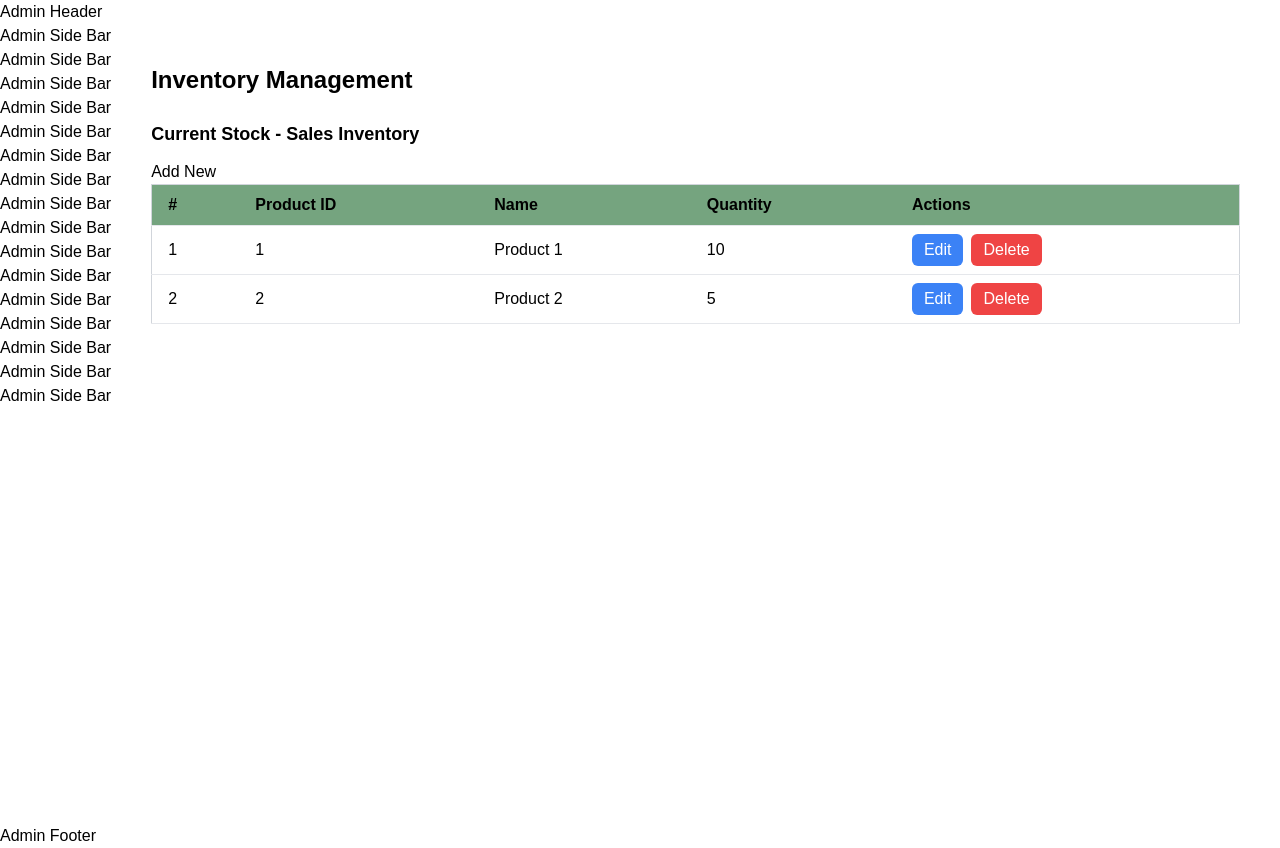
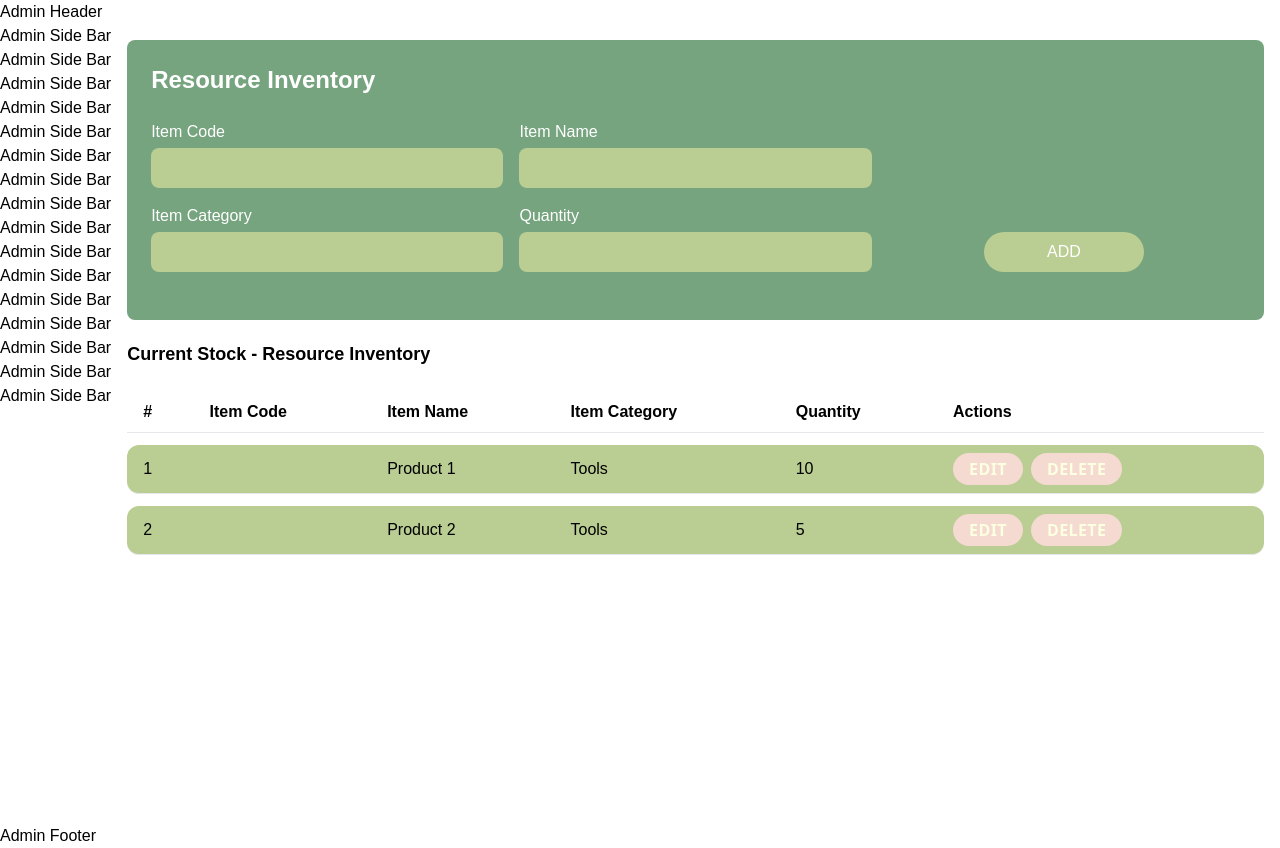
Before and after one commit to rdarshan927/itp-frontend, a React (Create React App) app: page /manageinventory in a window 1280 px wide. Built offline with nearby package versions, Linux system fonts and the light colour scheme.

Commit message:
Resucrce inventory page

```diff
--- /dev/null
+++ b/src/pages/admin/ManageInventory/EditResourceItemModal.js
@@ -0,0 +1,65 @@
+import React from "react";
+
+const EditResourceItemModal = ({ editData, setEditData, handleModalSave, setIsModalOpen }) => {
+  const handleModalChange = (e) => {
+    const { name, value } = e.target;
+    setEditData({
+      ...editData,
+      [name]: value,
+    });
+  };
+
+  return (
+    <div className="fixed inset-0 flex items-center justify-center bg-black bg-opacity-50">
+      <div className="bg-white p-6 rounded-lg shadow-lg w-96">
+        <h2 className="text-2xl font-bold mb-4">Edit Item</h2>
+        <div className="mb-4">
+          <label className="block mb-1">Item Name</label>
+          <input
+            type="text"
+            name="name"
+            value={editData.name}
+            onChange={handleModalChange}
+            className="w-full px-3 py-2 rounded-lg border border-gray-300"
+          />
+        </div>
+        <div className="mb-4">
+          <label className="block mb-1">Item Category</label>
+          <input
+            type="text"
+            name="category"
+            value={editData.category}
+            onChange={handleModalChange}
+            className="w-full px-3 py-2 rounded-lg border border-gray-300"
+          />
+        </div>
+        <div className="mb-4">
+          <label className="block mb-1">Quantity</label>
+          <input
+            type="number"
+            name="quantity"
+            value={editData.quantity}
+            onChange={handleModalChange}
+            className="w-full px-3 py-2 rounded-lg border border-gray-300"
+          />
+        </div>
+        <div className="flex justify-end">
+          <button
+            onClick={() => setIsModalOpen(false)}
+            className="bg-red-500 text-white px-4 py-2 rounded-lg mr-2"
+          >
+            Cancel
+          </button>
+          <button
+            onClick={handleModalSave}
+            className="bg-blue-500 text-white px-4 py-2 rounded-lg"
+          >
+            Save
+          </button>
+        </div>
+      </div>
+    </div>
+  );
+};
+
+export default EditResourceItemModal;
--- a/src/pages/admin/ManageInventory/ManageInventory.js
+++ b/src/pages/admin/ManageInventory/ManageInventory.js
@@ -1,62 +1,197 @@
+// ManageInventory.js
+
 import React, { useState } from "react";
+import EditResourceItemModal from "./EditResourceItemModal";
 
 const ManageInventory = () => {
   const [inventory, setInventory] = useState([
-    { productID: 1, name: "Product 1", quantity: 10 },
-    { productID: 2, name: "Product 2", quantity: 5 },
-    // Add more products as needed
+    { productID: 1, name: "Product 1", category: "Tools", quantity: 10 },
+    { productID: 2, name: "Product 2", category: "Tools", quantity: 5 },
   ]);
 
+  const [formData, setFormData] = useState({
+    itemCode: "",
+    itemName: "",
+    itemCategory: "",
+    quantity: "",
+  });
+
+  const [errors, setErrors] = useState({});
+  const [isModalOpen, setIsModalOpen] = useState(false); // State to control modal visibility
+  const [currentEditIndex, setCurrentEditIndex] = useState(null); // State to track which item is being edited
+  const [editData, setEditData] = useState({ name: "", category: "", quantity: "" }); // State for editing form data
+
+  const handleChange = (e) => {
+    const { name, value } = e.target;
+    setFormData({
+      ...formData,
+      [name]: value,
+    });
+  };
+
+  const validateForm = () => {
+    let formErrors = {};
+    if (!formData.itemCode) formErrors.itemCode = "Item Code is required";
+    if (!formData.itemName) formErrors.itemName = "Item Name is required";
+    if (!formData.itemCategory)
+      formErrors.itemCategory = "Item Category is required";
+    if (!formData.quantity || isNaN(formData.quantity))
+      formErrors.quantity = "Quantity must be a number";
+    return formErrors;
+  };
+
+  const handleAdd = (e) => {
+    e.preventDefault();
+    const formErrors = validateForm();
+    if (Object.keys(formErrors).length === 0) {
+      setInventory([
+        ...inventory,
+        {
+          productID: inventory.length + 1,
+          name: formData.itemName,
+          category: formData.itemCategory,
+          quantity: parseInt(formData.quantity),
+        },
+      ]);
+      setFormData({
+        itemCode: "",
+        itemName: "",
+        itemCategory: "",
+        quantity: "",
+      });
+      setErrors({});
+    } else {
+      setErrors(formErrors);
+    }
+  };
+
   const handleEdit = (index) => {
-    // Handle edit functionality here
-    console.log("Edit item at index:", index);
+    setCurrentEditIndex(index);
+    setEditData(inventory[index]);
+    setIsModalOpen(true); // Open modal
   };
 
   const handleDelete = (index) => {
-    // Handle delete functionality here
     setInventory(inventory.filter((_, i) => i !== index));
   };
 
+  const handleModalSave = () => {
+    const updatedInventory = [...inventory];
+    updatedInventory[currentEditIndex] = editData;
+    setInventory(updatedInventory);
+    setIsModalOpen(false); // Close modal
+  };
+
   return (
-    <div className="p-6">
-      <div className="text-2xl font-semibold mb-6">Inventory Management</div>
-
-      <div className="display-flex justify-content-space-between">
-        <div className="text-lg font-semibold mb-3">
-          Current Stock - Sales Inventory
+    <div>
+      <div className="p-6 bg-darkG text-white rounded-lg">
+        <div>
+          <div className="text-2xl font-semibold mb-6">Resource Inventory</div>
+          <form onSubmit={handleAdd} className="grid grid-cols-3 gap-4 mb-6">
+            <div>
+              <label className="block mb-1">Item Code</label>
+              <input
+                type="text"
+                name="itemCode"
+                value={formData.itemCode}
+                onChange={handleChange}
+                className="w-full px-3 py-2 rounded-lg bg-lightG text-black"
+              />
+              {errors.itemCode && (
+                <p className="text-red-500 text-sm">{errors.itemCode}</p>
+              )}
+            </div>
+            <div>
+              <label className="block mb-1">Item Name</label>
+              <input
+                type="text"
+                name="itemName"
+                value={formData.itemName}
+                onChange={handleChange}
+                className="w-full px-3 py-2 rounded-lg bg-lightG text-black"
+              />
+              {errors.itemName && (
+                <p className="text-red-500 text-sm">{errors.itemName}</p>
+              )}
+            </div>
+            <div></div>
+            <div>
+              <label className="block mb-1">Item Category</label>
+              <input
+                type="text"
+                name="itemCategory"
+                value={formData.itemCategory}
+                onChange={handleChange}
+                className="w-full px-3 py-2 rounded-lg bg-lightG text-black"
+              />
+              {errors.itemCategory && (
+                <p className="text-red-500 text-sm">{errors.itemCategory}</p>
+              )}
+            </div>
+            <div>
+              <label className="block mb-1">Quantity</label>
+              <input
+                type="number"
+                name="quantity"
+                value={formData.quantity}
+                onChange={handleChange}
+                className="w-full px-3 py-2 rounded-lg bg-lightG text-black"
+              />
+              {errors.quantity && (
+                <p className="text-red-500 text-sm">{errors.quantity}</p>
+              )}
+            </div>
+            <div className="flex justify-center items-end">
+              <button
+                type="submit"
+                className="col-span-2 bg-lightG text-white px-4 py-2 rounded-3xl w-40 hover:bg-[#a3c5aa] transition"
+              >
+                ADD
+              </button>
+            </div>
+          </form>
         </div>
-        <button>Add New</button>
+      </div>
+      <div className="text-lg font-semibold mb-3 mt-5">
+        Current Stock - Resource Inventory
       </div>
       <div className="overflow-x-auto">
-        <table className="min-w-full bg-white dark:bg-zinc-800 border border-gray-300 rounded">
+        <table className="min-w-full border-separate border-spacing-y-3">
           <thead>
-            <tr className="bg-[#75A47F] text-left">
+            <tr className="text-left">
               <th className="px-4 py-2 border-b">#</th>
-              <th className="px-4 py-2 border-b">Product ID</th>
-              <th className="px-4 py-2 border-b">Name</th>
+              <th className="px-4 py-2 border-b">Item Code</th>
+              <th className="px-4 py-2 border-b">Item Name</th>
+              <th className="px-4 py-2 border-b">Item Category</th>
               <th className="px-4 py-2 border-b">Quantity</th>
               <th className="px-4 py-2 border-b">Actions</th>
             </tr>
           </thead>
           <tbody>
             {inventory.map((item, index) => (
-              <tr
-                key={index}
-                className="hover:bg-[#c9d5b0] dark:hover:bg-[#a3c5aa]"
-              >
-                <td className="px-4 py-2 border-b">{index + 1}</td>
-                <td className="px-4 py-2 border-b">{item.productID}</td>
-                <td className="px-4 py-2 border-b">{item.name}</td>
-                <td className="px-4 py-2 border-b">{item.quantity}</td>
-                <td className="px-4 py-2 border-b">
+              <tr key={index}>
+                <td className="px-4 py-2 border-b bg-lightG rounded-s-xl">
+                  {index + 1}
+                </td>
+                <td className="px-4 py-2 border-b bg-lightG">
+                  {item.itemCode}
+                </td>
+                <td className="px-4 py-2 border-b bg-lightG">{item.name}</td>
+                <td className="px-4 py-2 border-b bg-lightG">
+                  {item.category}
+                </td>
+                <td className="px-4 py-2 border-b bg-lightG">
+                  {item.quantity}
+                </td>
+                <td className="px-4 py-2 border-b bg-lightG rounded-e-xl">
                   <button
-                    className="bg-blue-500 text-white px-3 py-1 rounded-md mr-2 hover:bg-blue-600"
+                    className="text-[16px] uppercase rounded-[16px] font-semibold tracking-wide bg-[#F5DAD2] hover:bg-[#f1c0b1] py-1 px-4 text-[#FCFFE0] font-sans dark:text-[#000000]"
                     onClick={() => handleEdit(index)}
                   >
                     Edit
                   </button>
                   <button
-                    className="bg-red-500 text-white px-3 py-1 rounded-md hover:bg-red-600"
+                    className="text-[16px] uppercase rounded-[16px] font-semibold tracking-wide bg-[#F5DAD2] hover:bg-[#f1c0b1] py-1 px-4 text-[#FCFFE0] font-sans dark:text-[#000000] ml-2"
                     onClick={() => handleDelete(index)}
                   >
                     Delete
@@ -67,6 +202,14 @@ const ManageInventory = () => {
           </tbody>
         </table>
       </div>
+      {isModalOpen && (
+        <EditResourceItemModal
+          editData={editData}
+          setEditData={setEditData}
+          handleModalSave={handleModalSave}
+          setIsModalOpen={setIsModalOpen}
+        />
+      )}
     </div>
   );
 };
```
